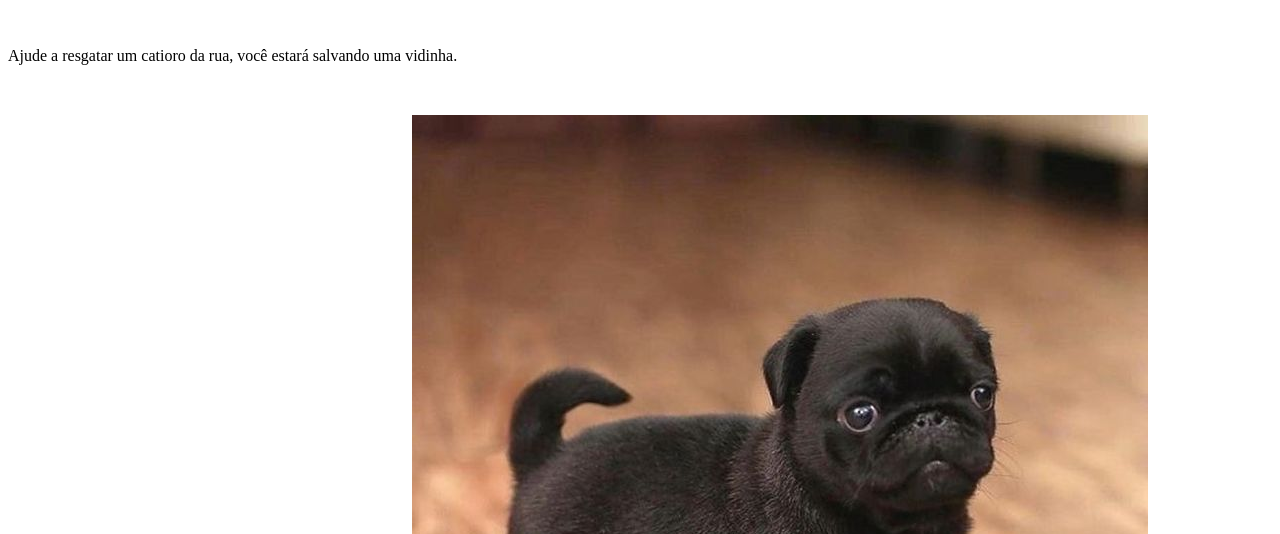
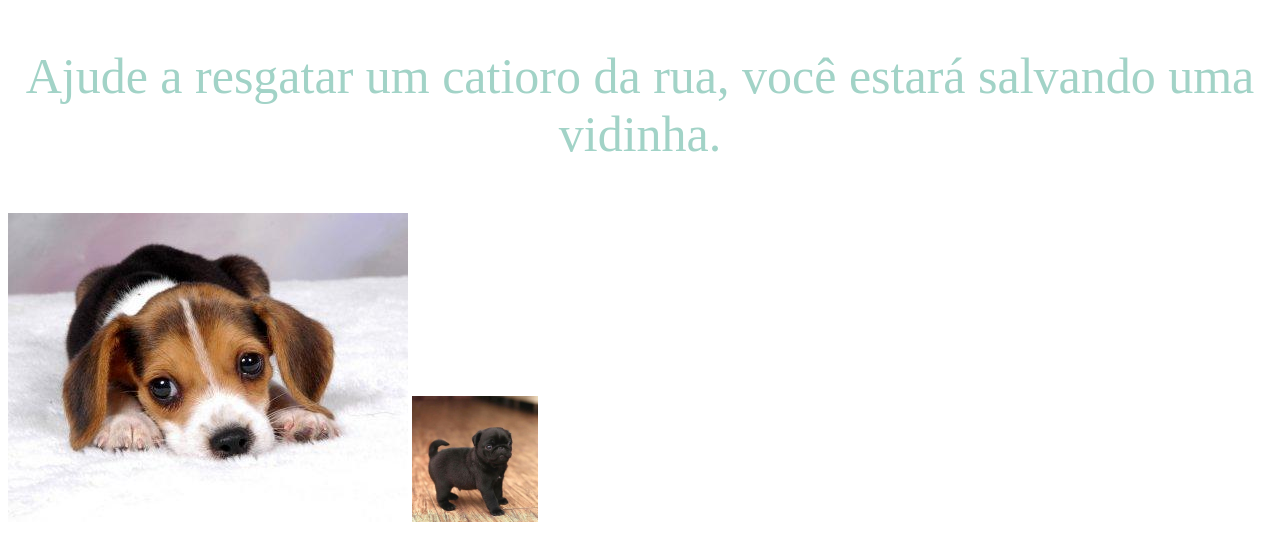
Before and after one commit to anajuliapiovezano/adoteseudoguinho02, a plain HTML site: page index.html in a window 1280 px wide. Shown: the part 418-952 px from the top of the page. Drawn offline with Linux system fonts and the light colour scheme.

Commit message:
edicao02

```diff
--- a/index.html
+++ b/index.html
@@ -10,8 +10,8 @@
 <p>    Para que comprar quando você pode adotar?
 
   <p> Seu cãozinho nunca vai te abandonar!</p>
-    Ajude a resgatar um catioro da rua, você estará salvando uma vidinha.</p>
+  <p>Ajude a resgatar um catioro da rua, você estará salvando uma vidinha.</p>
     <img src="cachorrinho01.jpg" alt="01">
-<img src="cachorrinho02.jpg"alt="01">
+<img id= cachorrinho02 src="cachorrinho02.jpg"alt="01">
   </body>
 </html>
--- a/style.css
+++ b/style.css
@@ -5,3 +5,6 @@ p {
   font-size: 50px
 }
 p{text-align: center;font-size: 50px;color: #a2d3c7}
+#cachorrinho02{
+  width: 10%
+}
```
